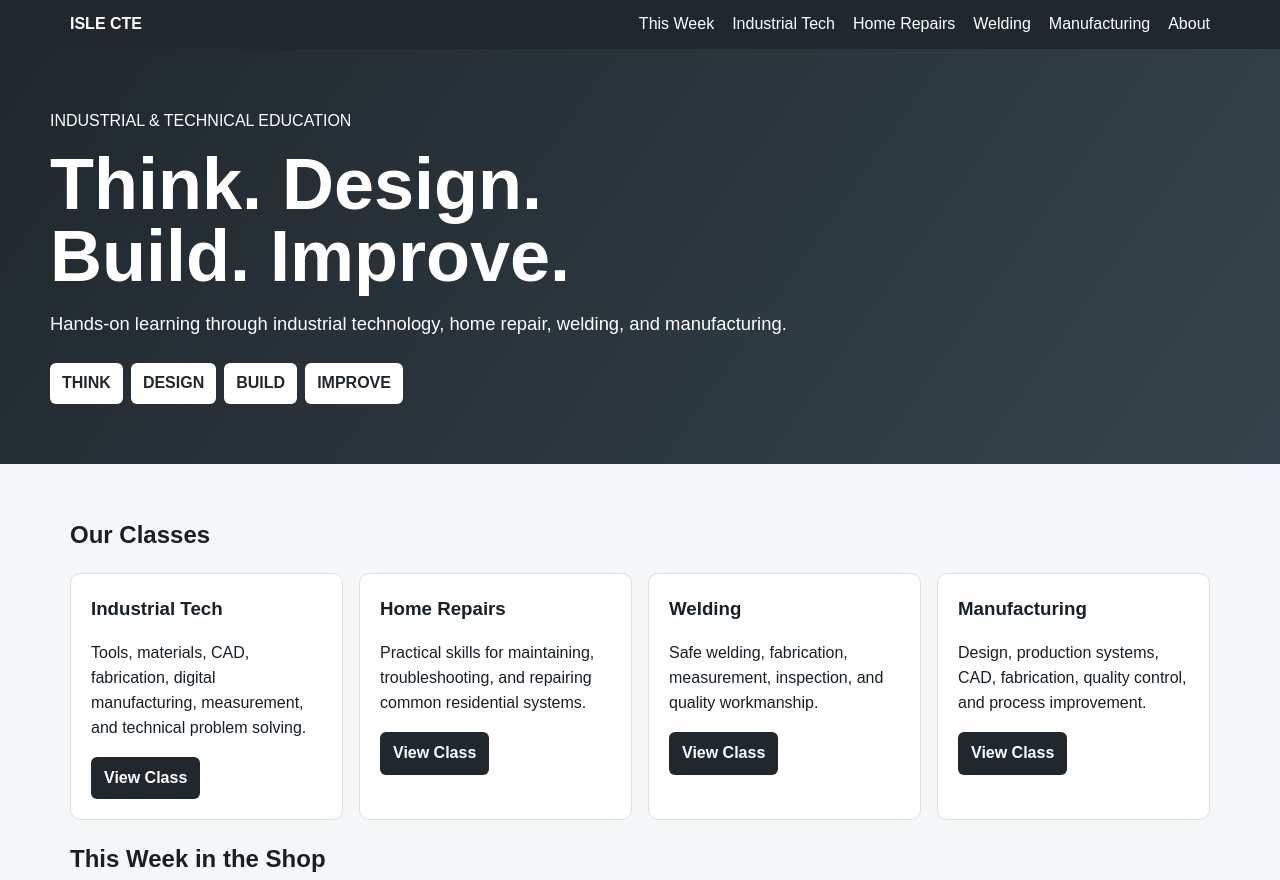
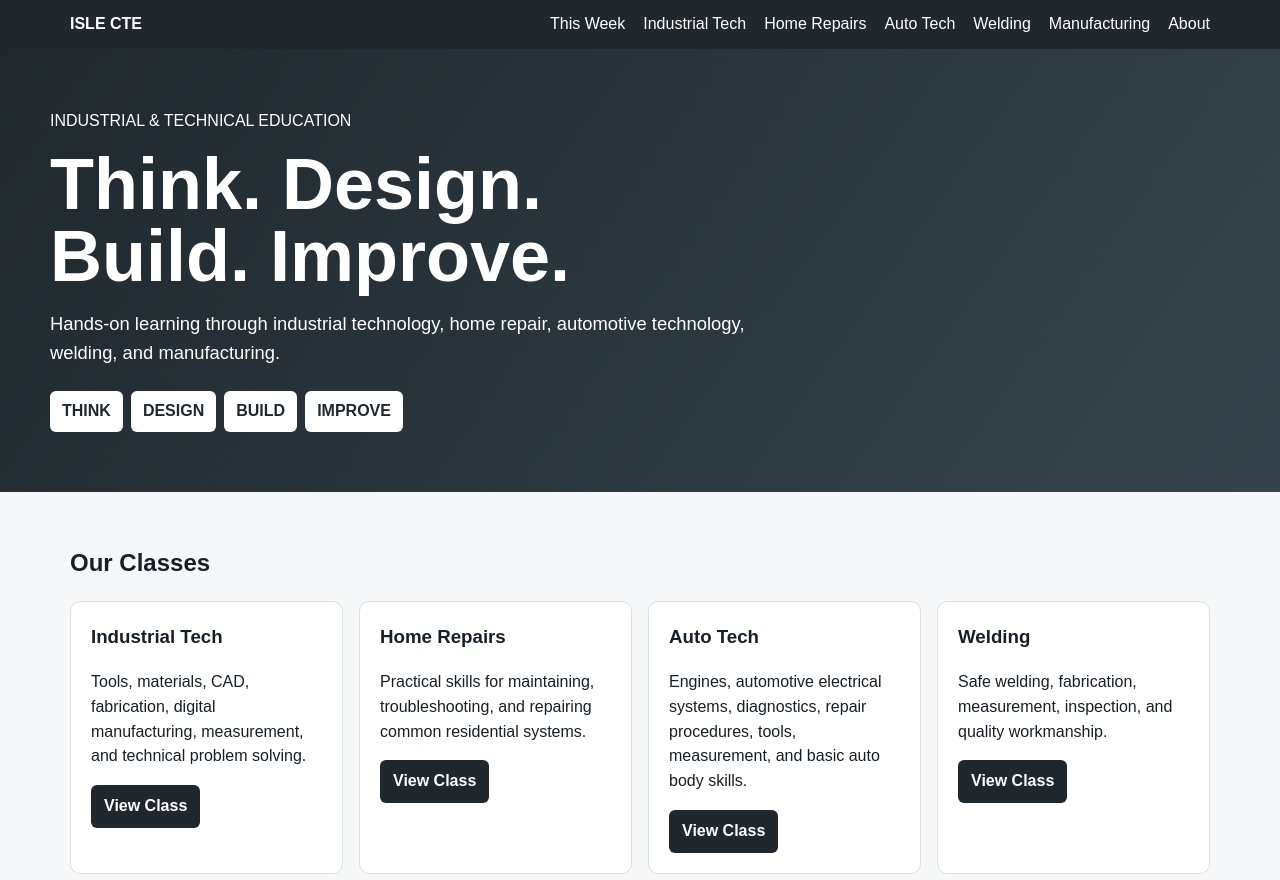
Before and after one commit to tlavalle/Isle---CTE, a plain HTML site: page index.html in a window 1280 px wide. Shown: the top 880 px of the page. Drawn offline with Linux system fonts and the light colour scheme.

Commit message:
Add Auto Tech to website home page

```diff
--- a/index.html
+++ b/index.html
@@ -1,11 +1,12 @@
 <!doctype html><html lang="en"><head><meta charset="utf-8"><meta name="viewport" content="width=device-width,initial-scale=1"><title>Isle CTE</title><link rel="stylesheet" href="css/style.css"></head><body><header class="site-header"><nav class="nav">
 <a class="brand" href="index.html">ISLE CTE</a>
 <a href="this-week.html">This Week</a><a href="industrial-tech.html">Industrial Tech</a>
-<a href="home-repairs.html">Home Repairs</a><a href="welding.html">Welding</a>
+<a href="home-repairs.html">Home Repairs</a><a href="auto-tech.html">Auto Tech</a><a href="welding.html">Welding</a>
 <a href="manufacturing.html">Manufacturing</a><a href="about.html">About</a>
-</nav></header><section class="hero"><div><div>INDUSTRIAL & TECHNICAL EDUCATION</div><h1>Think. Design.<br>Build. Improve.</h1><p>Hands-on learning through industrial technology, home repair, welding, and manufacturing.</p><div class="process"><span>THINK</span><span>DESIGN</span><span>BUILD</span><span>IMPROVE</span></div></div></section><main><h2>Our Classes</h2><div class="cards">
+</nav></header><section class="hero"><div><div>INDUSTRIAL & TECHNICAL EDUCATION</div><h1>Think. Design.<br>Build. Improve.</h1><p>Hands-on learning through industrial technology, home repair, automotive technology, welding, and manufacturing.</p><div class="process"><span>THINK</span><span>DESIGN</span><span>BUILD</span><span>IMPROVE</span></div></div></section><main><h2>Our Classes</h2><div class="cards">
 <div class="card"><h3>Industrial Tech</h3><p>Tools, materials, CAD, fabrication, digital manufacturing, measurement, and technical problem solving.</p><a class="button" href="industrial-tech.html">View Class</a></div>
 <div class="card"><h3>Home Repairs</h3><p>Practical skills for maintaining, troubleshooting, and repairing common residential systems.</p><a class="button" href="home-repairs.html">View Class</a></div>
+<div class="card"><h3>Auto Tech</h3><p>Engines, automotive electrical systems, diagnostics, repair procedures, tools, measurement, and basic auto body skills.</p><a class="button" href="auto-tech.html">View Class</a></div>
 <div class="card"><h3>Welding</h3><p>Safe welding, fabrication, measurement, inspection, and quality workmanship.</p><a class="button" href="welding.html">View Class</a></div>
 <div class="card"><h3>Manufacturing</h3><p>Design, production systems, CAD, fabrication, quality control, and process improvement.</p><a class="button" href="manufacturing.html">View Class</a></div></div>
 <h2>This Week in the Shop</h2><div id="dashboard"></div></main><footer><div class="inner">Isle High School • Career & Technical Education<br>
```
